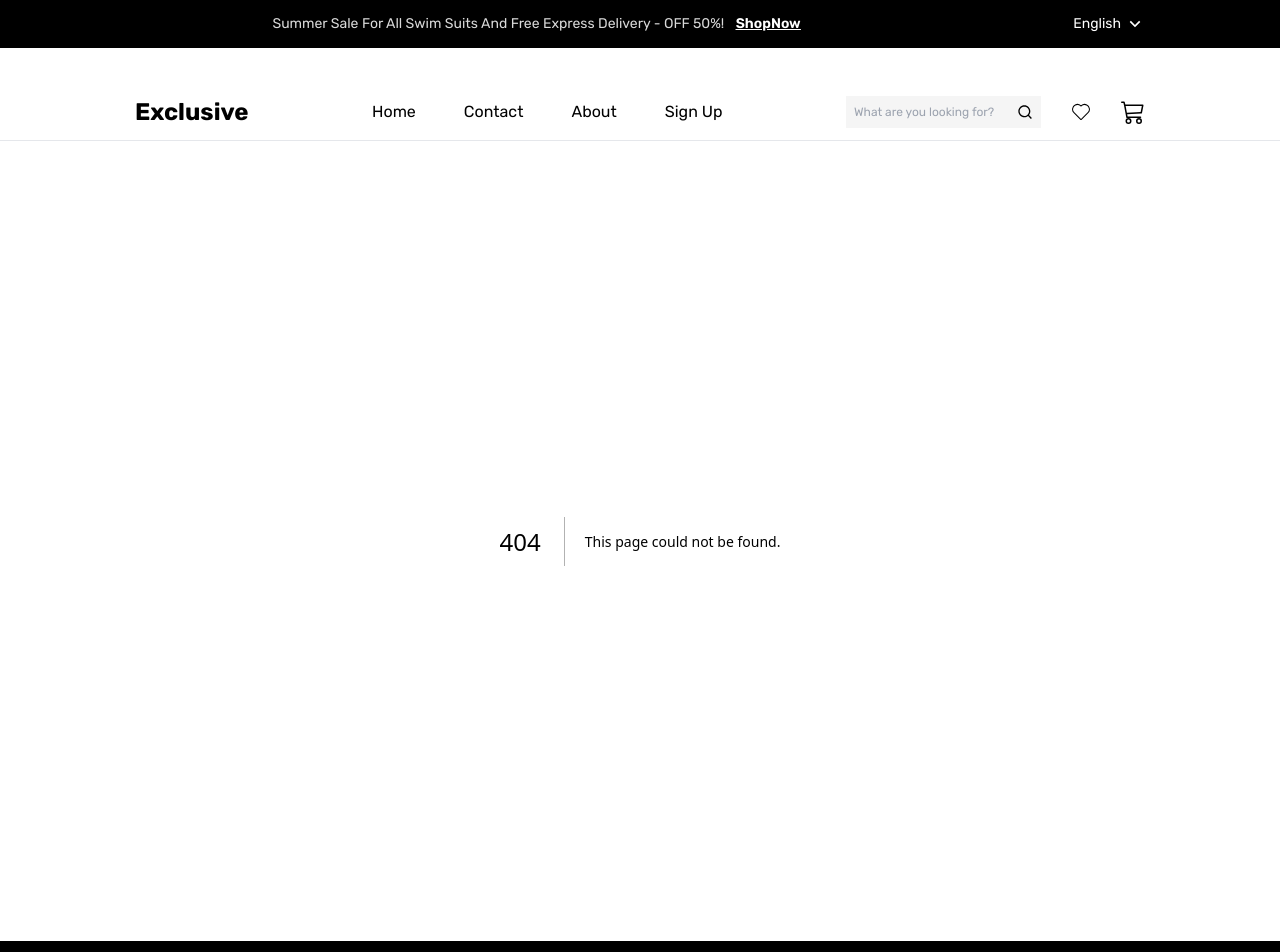
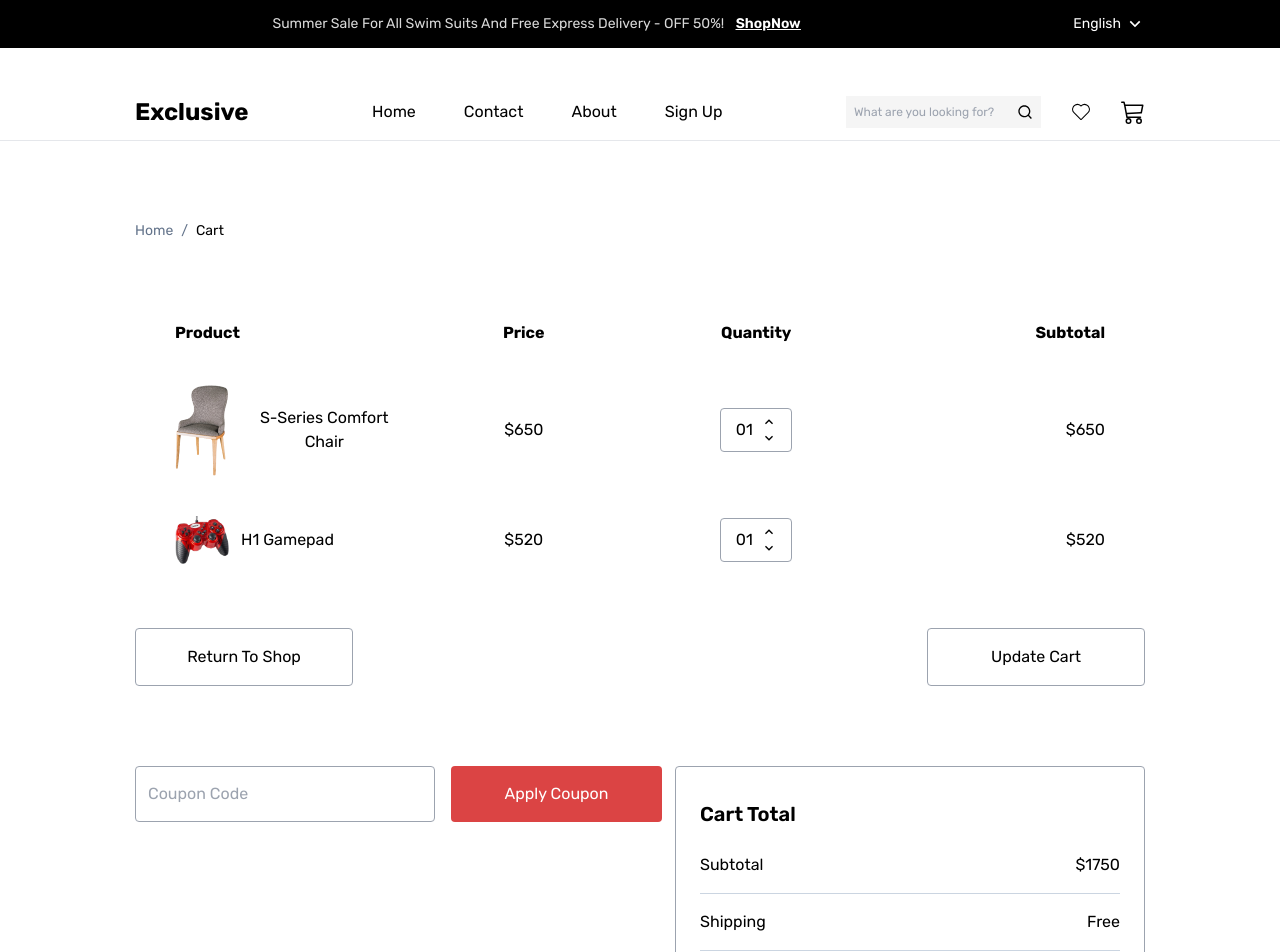
Before and after one commit to RaheemHakeem/next-ecommerce, a Next.js app: page /cart in a window 1280 px wide. Before the commit this address had no page. Shown: the top 952 px of the page. Built offline with nearby package versions, Linux system fonts and the light colour scheme.

Commit message:
Added Cart page

```diff
--- /dev/null
+++ b/app/cart/page.jsx
@@ -0,0 +1,136 @@
+import Image from "next/image";
+
+import { MdKeyboardArrowUp, MdKeyboardArrowDown } from "react-icons/md";
+import chair from "../assets/chair.png";
+import gamepad from "../assets/gamepad.png";
+import { styles } from "../styles";
+
+const dummyData = [
+  {
+    id: 1,
+    name: "S-Series Comfort Chair",
+    image: chair,
+    price: "650",
+  },
+  {
+    id: 2,
+    name: "H1 Gamepad",
+    image: gamepad,
+    price: "520",
+  },
+];
+
+const Cart = () => {
+  return (
+    <div className={`${styles.marginX} mt-20 mb-[140px]`}>
+      <div className="flex gap-2 text-sm mb-[80px]">
+        <p className=" text-slate-500">Home</p>
+        <span className=" text-slate-500">/</span>
+        <p>Cart</p>
+      </div>
+
+      <div className=" mx-10 my-6">
+        <table className="w-full table-fixed">
+          <thead>
+            <tr>
+              <th className="text-left pb-10">Product</th>
+              <th className="text-center pb-10">Price</th>
+              <th className="text-center pb-10">Quantity</th>
+              <th className=" text-end pb-10">Subtotal</th>
+            </tr>
+          </thead>
+          {dummyData.map((data) => {
+            return (
+              <tbody>
+                <tr>
+                  <td className="text-center pb-10">
+                    <div className="flex items-center">
+                      <Image
+                        src={data.image}
+                        alt={data.name}
+                        placeholder="blur"
+                        width={54}
+                        height={54}
+                        quality={100}
+                        className="mr-3"
+                      />
+                      <p>{data.name}</p>
+                    </div>
+                  </td>
+                  <td className="text-center pb-10">
+                    <p>${data.price}</p>
+                  </td>
+                  <td className="text-center pb-10">
+                    <div className="flex justify-center items-center">
+                      <div className="w-[72px] h-[44px] flex justify-center items-center border border-gray-400 rounded">
+                        <p>01</p>
+                        <div className="flex flex-col ml-2">
+                          <button>
+                            <MdKeyboardArrowUp />
+                          </button>
+                          <button>
+                            <MdKeyboardArrowDown />
+                          </button>
+                        </div>
+                      </div>
+                    </div>
+                  </td>
+                  <td className="text-end pb-10">
+                    <p>${data.price}</p>
+                  </td>
+                </tr>
+              </tbody>
+            );
+          })}
+        </table>
+      </div>
+
+      <div className="flex justify-between mb-20">
+        <button className="w-[218px] border border-gray-400 py-4 rounded">
+          Return To Shop
+        </button>
+        <button className="w-[218px] border border-gray-400 py-4 rounded">
+          Update Cart
+        </button>
+      </div>
+
+      <div className="flex justify-between">
+        <form action="">
+          <input
+            type="text"
+            placeholder="Coupon Code"
+            className="border border-gray-400 py-2 pl-3 rounded mr-4 w-[300px] h-[56px]"
+          />
+          <button className=" bg-[#db4444] h-[56px] w-[211px] text-white rounded ">
+            Apply Coupon
+          </button>
+        </form>
+
+        <div className="border border-gray-400 w-[470px] rounded py-8 px-6">
+          <h1 className="text-[20px] font-semibold mb-6">Cart Total</h1>
+          <div className="flex justify-between mb-4">
+            <p>Subtotal</p>
+            <p>$1750</p>
+          </div>
+          <div className="h-[1px] bg-slate-300 mb-4" />
+          <div className="flex justify-between mb-4">
+            <p>Shipping</p>
+            <p>Free</p>
+          </div>
+          <div className="h-[1px] bg-slate-300 mb-4" />
+          <div className="flex justify-between mb-4">
+            <p>Total</p>
+            <p>$1750</p>
+          </div>
+          <div className="flex justify-center ">
+            <button className="bg-[#db4444] h-[56px] w-[260px] text-white rounded ">
+              Proceed to checkout
+            </button>
+          </div>
+        </div>
+      </div>
+    </div>
+  );
+};
+
+export default Cart;
```
